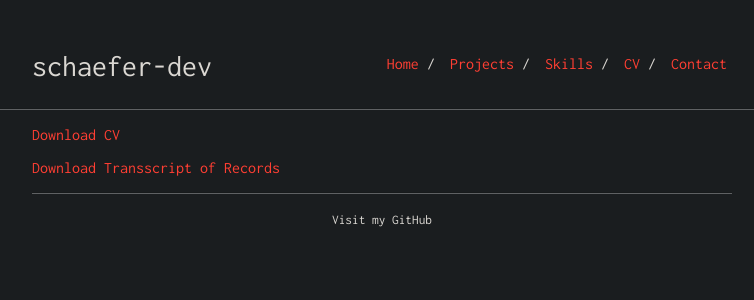
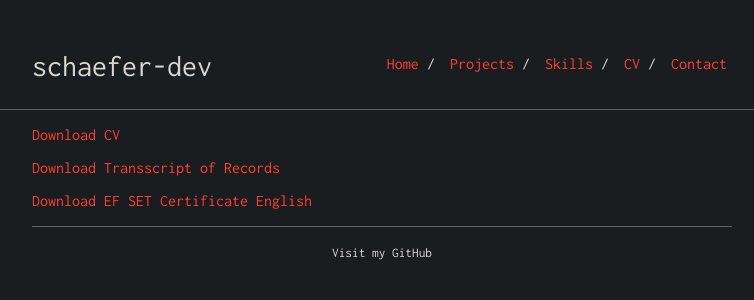
Before and after one commit to schaefer-dev/schaefer-dev.github.io, a Jekyll site: the page built from cv.md, in a window 1280 px wide. Shown: the top 300 px of the page, without its empty margins (258-1012 px from the left). Built offline with Jekyll 4.4.1, drawn with Linux system fonts in a browser that asks for light colours.

Commit message:
EF SET certificate mentioned on CV page too

```diff
--- a/cv.md
+++ b/cv.md
@@ -6,3 +6,5 @@ layout: default
 [Download CV](https://schaefer-dev.de/cv.pdf)
 
 [Download Transscript of Records](https://schaefer-dev.de/tor.pdf)
+
+[Download EF SET Certificate English](https://schaefer-dev.de/EF_SET_Certificate.pdf)
```
